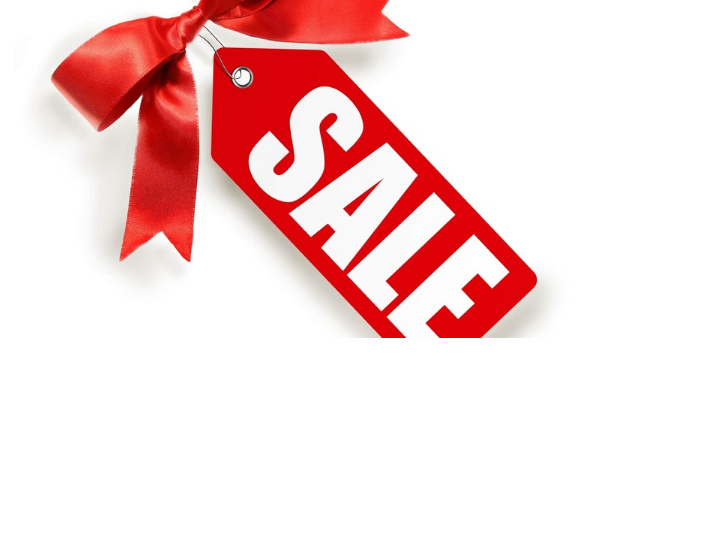
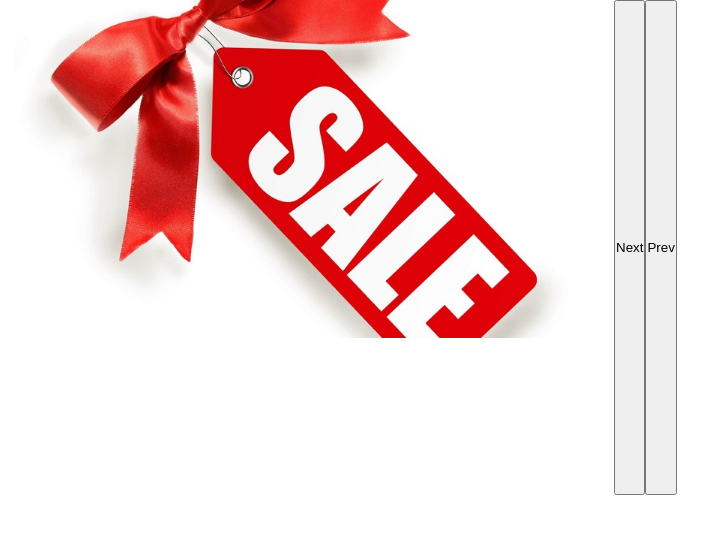
Before and after one commit to atoshatv/InternetShop, an ASP.NET Core app: page / in a window 1280 px wide. Shown: the part 94-628 px from the top of the page, without its empty margins (486-1194 px from the left). Run offline with ASP.NET Core 8, Linux system fonts and the light colour scheme; style sheets or scripts are compiled from the project's sources; some libraries are stand-ins or nearby versions.

Commit message:
add 2 teil

```diff
--- a/InternetShop/Pages/_Layout.cshtml
+++ b/InternetShop/Pages/_Layout.cshtml
@@ -17,6 +17,7 @@
     @RenderBody()
 
     <script src="https://kit.fontawesome.com/686c553798.js" crossorigin="anonymous"></script>
+    <script src="js/Slider.js"></script>
     <script src="_framework/blazor.server.js"></script>
 </body>
 </html>
--- a/InternetShop/Shared/Slider/Slider.razor
+++ b/InternetShop/Shared/Slider/Slider.razor
@@ -11,13 +11,34 @@
 
 
 </div>
+    <button  @onclick="Next">Next</button>
+    <button  @onclick="Prev">Prev</button>
+
 @code {
+
     ElementReference slider;
     int index = 0;
     string[] slides = new string[]
-        {
+    {
         "picture/slider1.jpg",
-        "picture/slider2.jpg"
-        };
+        "picture/slider2.jpg",
+        "picture/slider3.jpg"
+    };
+
+    async Task Next()
+    {
+        index = (index + 1) % slides.Length;
+        js.InvokeVoidAsync("ScrollSlider", slider, index);
+
+    }
+
+    async Task Prev()
+    {
+        index = index > 0 ? index - 1 : slides.Length - 1;
+        js.InvokeVoidAsync("ScrollSlider", slider, index);
+
+    }
+
+
 
 }
--- a/InternetShop/Shared/Slider/Slider.razor.css
+++ b/InternetShop/Shared/Slider/Slider.razor.css
@@ -5,6 +5,9 @@
   overflow-x: scroll;
   scroll-snap-type: x mandatory;
   -webkit-overflow-scrolling: touch;
+}
+.slider::-webkit-scrollbar {
+  display: none;
 }
 .slider .card {
   scroll-snap-align: start;
--- a/InternetShop/Shared/Slider/Slider.razor.scss
+++ b/InternetShop/Shared/Slider/Slider.razor.scss
@@ -6,7 +6,9 @@
     overflow-x: scroll;
     scroll-snap-type: x mandatory;
     -webkit-overflow-scrolling: touch;
-
+    &::-webkit-scrollbar{
+        display:none;
+    }
     .card {
         scroll-snap-align:start;
         scroll-snap-stop:always;
--- /dev/null
+++ b/InternetShop/wwwroot/js/Slider.js
@@ -0,0 +1,5 @@
+window.ScrollSlider = function (slider, current) {
+
+    let width = slider.offsetWidth;
+    slider.scroll({left: current * width, behavior:'smooth'})
+}
```
Also changed, not shown: 1 other file.
